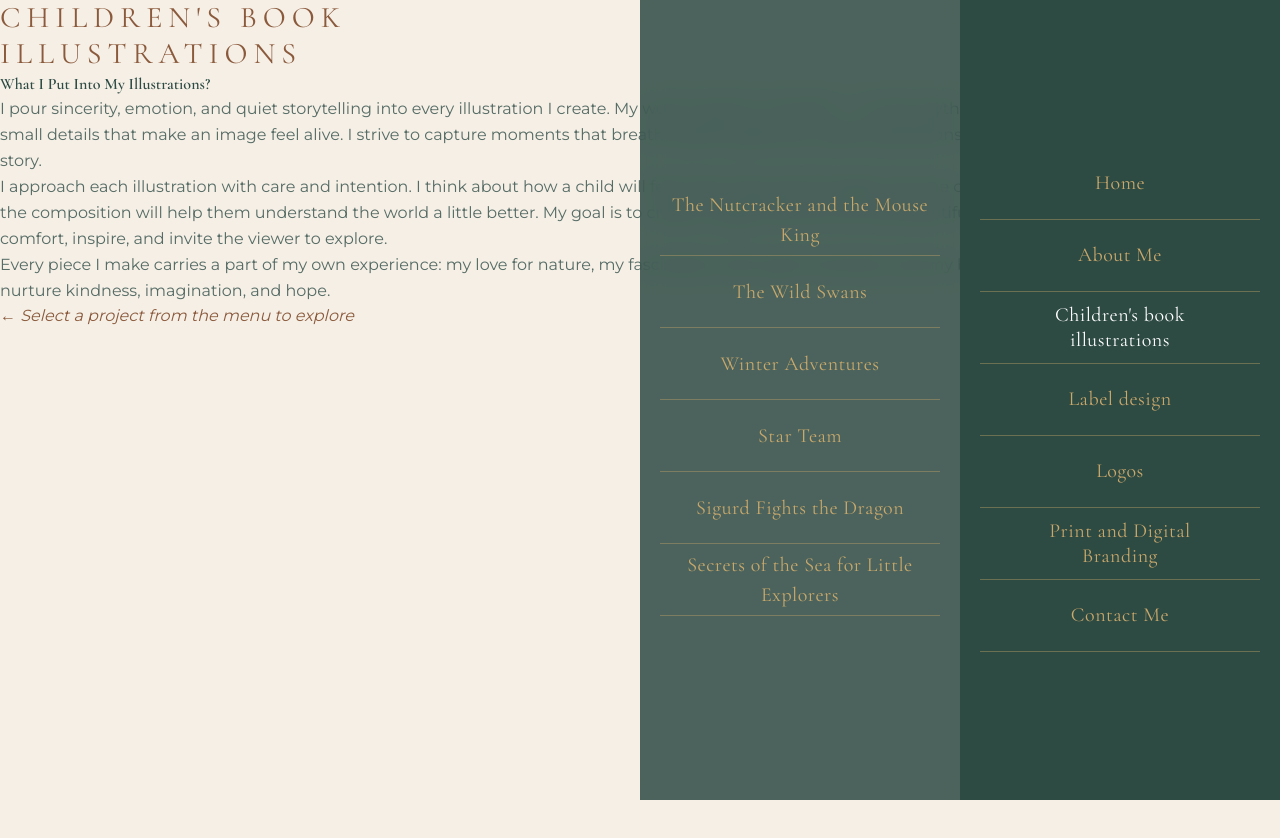
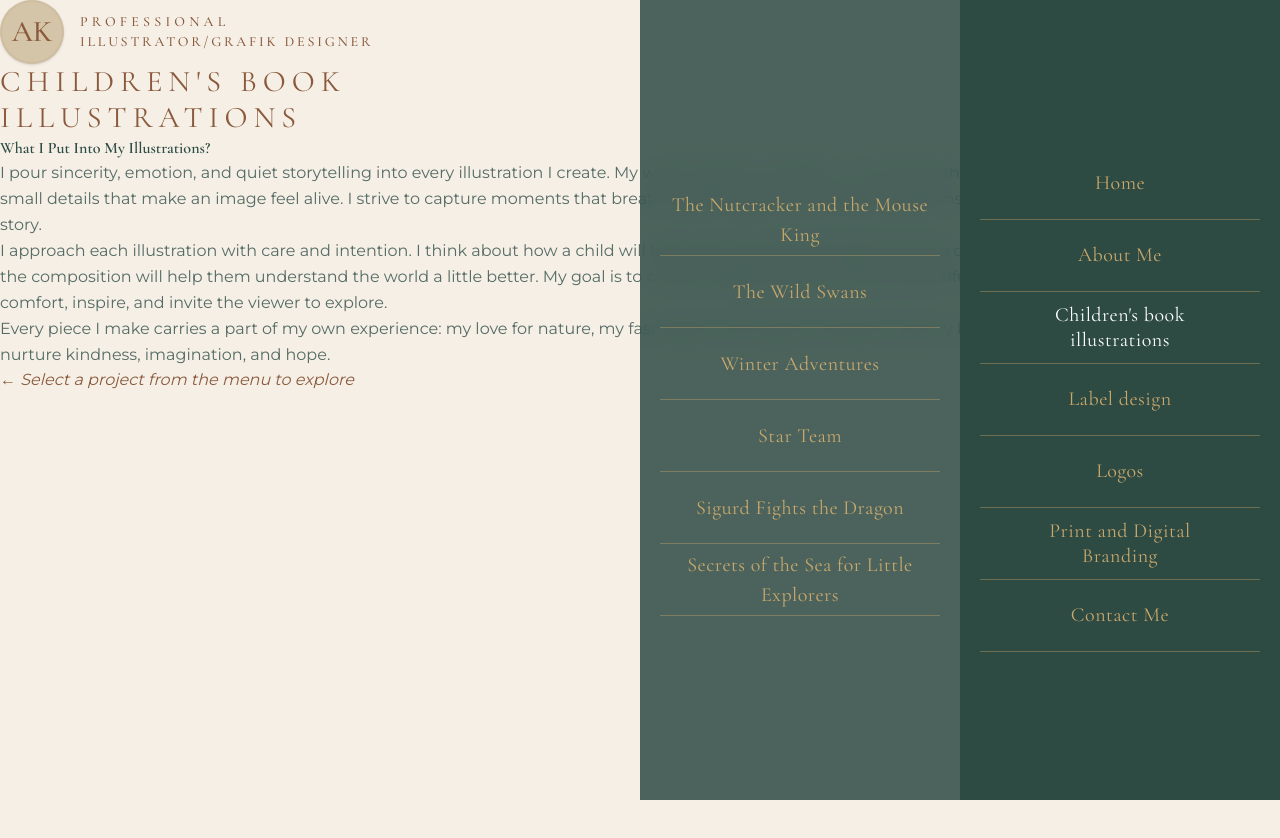
Before and after one commit to VadymMak/k-portfolio, a React (Vite) app: page /childrens-books in a window 1280 px wide. Shown: the top 838 px of the page. Before the commit the page ends 800 px from the top, so only its background shows below. Built offline with nearby package versions, Linux system fonts and the light colour scheme.

Commit message:
code: header compoenent added

```diff
--- /dev/null
+++ b/src/components/Header.jsx
@@ -0,0 +1,50 @@
+import { Link } from "react-router-dom";
+import { motion } from "framer-motion";
+
+const Header = () => {
+  return (
+    <header className="bg-[#F5EFE6] py-4 px-6 lg:px-12">
+      <div className="flex items-center gap-4">
+        {/* Logo */}
+        <Link to="/">
+          <motion.div
+            className="w-14 h-14 lg:w-16 lg:h-16 rounded-full bg-[#D4C4A8] border-2 border-[#C9B896]/50 flex items-center justify-center shadow-sm"
+            whileHover={{ scale: 1.05 }}
+            whileTap={{ scale: 0.95 }}
+          >
+            <span
+              className="text-[#8B5A3C] text-2xl lg:text-3xl font-medium"
+              style={{ fontFamily: "'Cormorant Garamond', serif" }}
+            >
+              AK
+            </span>
+          </motion.div>
+        </Link>
+
+        {/* Title */}
+        <div>
+          <h1
+            className="text-[#8B5A3C] text-xs lg:text-sm tracking-[0.3em] uppercase"
+            style={{
+              fontFamily: "'Cormorant Garamond', serif",
+              fontWeight: 500,
+            }}
+          >
+            Professional
+          </h1>
+          <h2
+            className="text-[#8B5A3C] text-xs lg:text-sm tracking-[0.2em] uppercase"
+            style={{
+              fontFamily: "'Cormorant Garamond', serif",
+              fontWeight: 500,
+            }}
+          >
+            Illustrator/Grafik Designer
+          </h2>
+        </div>
+      </div>
+    </header>
+  );
+};
+
+export default Header;
--- a/src/components/Layout.jsx
+++ b/src/components/Layout.jsx
@@ -3,10 +3,17 @@ import { useState } from "react";
 import { AnimatePresence, motion } from "framer-motion";
 import DesktopMenu from "./DesktopMenu";
 import MobileMenu from "./MobileMenu";
+import Header from "./Header";
 
 const Layout = () => {
   const [isMobileMenuOpen, setIsMobileMenuOpen] = useState(false);
   const location = useLocation();
+
+  // Check if we're in children's books section
+  const isChildrensBooks = location.pathname.startsWith("/childrens-books");
+
+  // Check if we're on home page (don't show header on home)
+  const isHomePage = location.pathname === "/";
 
   const toggleMobileMenu = () => {
     setIsMobileMenuOpen(!isMobileMenuOpen);
@@ -14,8 +21,13 @@ const Layout = () => {
 
   return (
     <div className="min-h-screen">
-      {/* Main Content Area - always has margin for desktop menu */}
-      <main className="lg:mr-[320px]">
+      {/* Main Content Area */}
+      <main
+        className={`${isChildrensBooks ? "lg:mr-[640px]" : "lg:mr-[320px]"}`}
+      >
+        {/* Header - only on inner pages, not on home */}
+        {!isHomePage && <Header />}
+
         <AnimatePresence mode="wait">
           <motion.div
             key={location.pathname}
@@ -32,7 +44,7 @@ const Layout = () => {
       {/* Desktop Menu - visible on ALL pages */}
       <DesktopMenu />
 
-      {/* Mobile Menu - visible on all pages */}
+      {/* Mobile Menu */}
       <MobileMenu isOpen={isMobileMenuOpen} onClose={toggleMobileMenu} />
     </div>
   );
```
